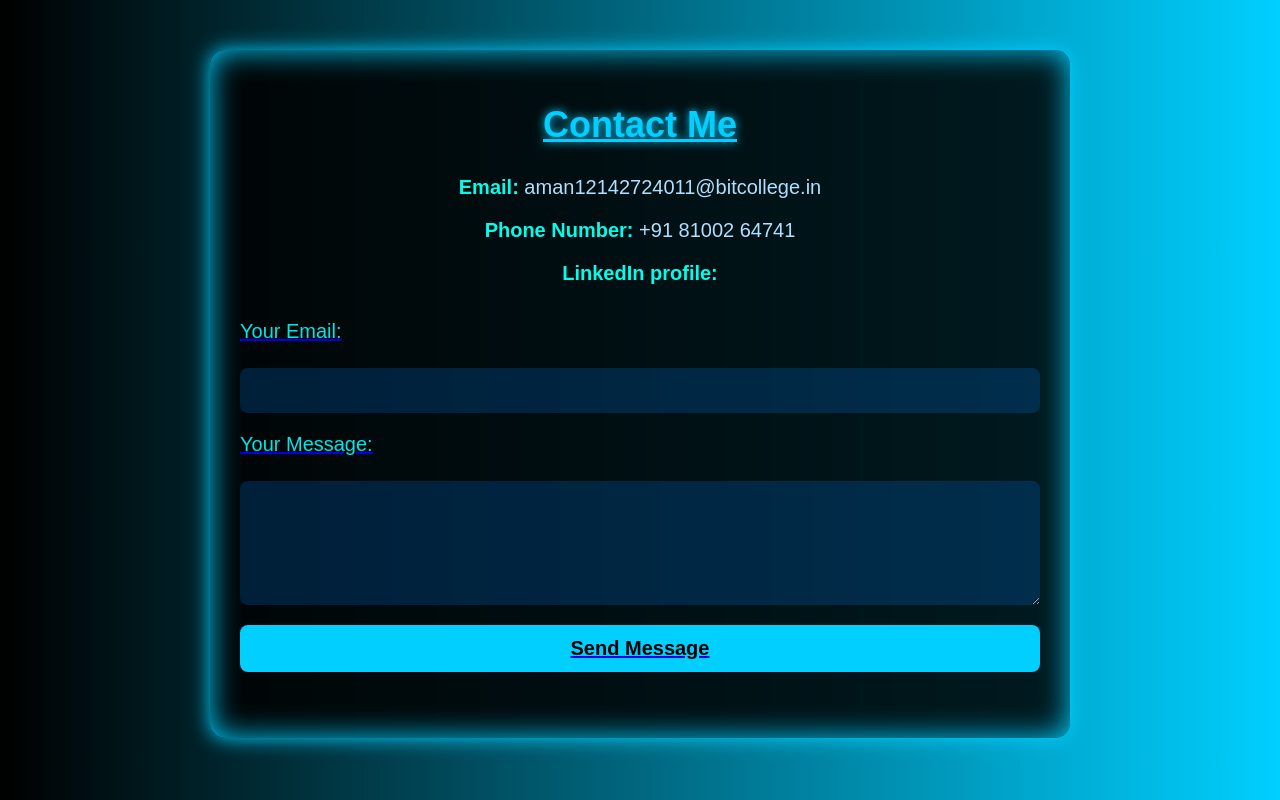
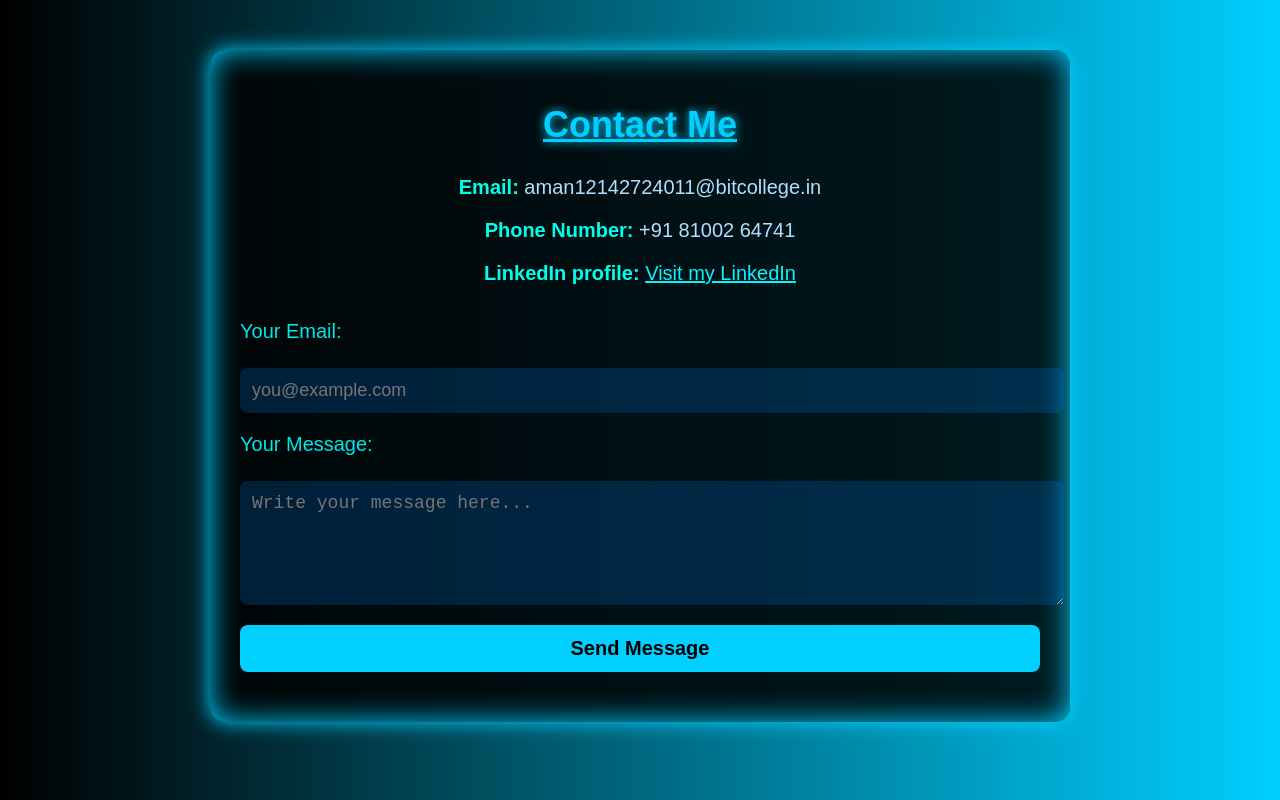
Before and after one commit to amanimam295/website, a plain HTML site: page contact.html in a window 1280 px wide. Drawn offline with Linux system fonts and the light colour scheme.

Commit message:
Update contact.html

```diff
--- a/contact.html
+++ b/contact.html
@@ -1,7 +1,11 @@
-<html lang="en"><head>
-  <meta charset="UTF-8">
-  <meta name="viewport" content="width=device-width, initial-scale=1">
+<!DOCTYPE html>
+<html lang="en">
+<head>
+  <meta charset="UTF-8" />
+  <meta name="viewport" content="width=device-width, initial-scale=1" />
+  <meta name="description" content="Contact Aman via email, phone, or LinkedIn. Send a message using the contact form." />
   <title>Contact Me - Aman</title>
+  <link rel="icon" href="favicon.ico" type="image/x-icon" />
   <style>
     body {
       background: linear-gradient(to right, black, #00cfff);
@@ -11,6 +15,7 @@
       color: white;
       overflow-x: hidden;
     }
+
     .content {
       max-width: 800px;
       margin: 50px auto;
@@ -20,10 +25,12 @@
       box-shadow: 0 0 20px #00cfff, 0 0 30px #00cfff inset;
       animation: popIn 1.5s ease-out;
     }
+
     @keyframes popIn {
       0% { transform: scale(0.8); opacity: 0; }
       100% { transform: scale(1); opacity: 1; }
     }
+
     h1 {
       text-align: center;
       font-size: 36px;
@@ -31,24 +38,30 @@
       margin-bottom: 25px;
       text-shadow: 0 0 10px #00cfff;
     }
+
     p {
       font-size: 20px;
       color: #b0e0ff;
       text-align: center;
       margin-bottom: 15px;
     }
+
     form {
       display: flex;
       flex-direction: column;
       gap: 20px;
       padding: 20px 0;
     }
+
     label {
       font-size: 20px;
       color: #00e6e6;
       margin-bottom: 5px;
     }
-    input, textarea {
+
+    input,
+    textarea {
+      width: 100%;
       padding: 12px;
       border: none;
       border-radius: 8px;
@@ -58,10 +71,13 @@
       transition: 0.3s;
       outline: none;
     }
-    input:focus, textarea:focus {
+
+    input:focus,
+    textarea:focus {
       background: rgba(0, 255, 255, 0.2);
       box-shadow: 0 0 12px #00cfff;
     }
+
     input[type="submit"] {
       background-color: #00cfff;
       color: black;
@@ -70,17 +86,25 @@
       font-size: 20px;
       transition: 0.4s;
     }
+
     input[type="submit"]:hover {
       background-color: #00ffff;
       transform: scale(1.05);
       box-shadow: 0 0 15px #00f7ff;
     }
+
     .contact-info {
       margin-top: 30px;
       text-align: center;
     }
+
     .contact-info b {
       color: #00ffea;
+    }
+
+    a {
+      color: #00f7ff;
+      text-decoration: underline;
     }
   </style>
 </head>
@@ -91,18 +115,20 @@
     <div class="contact-info">
       <p><b>Email:</b> aman12142724011@bitcollege.in</p>
       <p><b>Phone Number:</b> +91 81002 64741</p>
-      <p><b>LinkedIn profile:</b> <a href=https://www.linkedin.com/in/aman-imam-b23742225/ </a></p>
+      <p><b>LinkedIn profile:</b>
+        <a href="https://www.linkedin.com/in/aman-imam-b23742225/" target="_blank">Visit my LinkedIn</a>
+      </p>
     </div>
 
-    <form action="mailto:aman12142724011@bitcollege.in" method="post" enctype="text/plain">
+    <form action="https://formsubmit.co/aman12142724011@bitcollege.in" method="POST">
       <label for="email">Your Email:</label>
-      <input type="email" id="email" name="email" required="">
+      <input type="email" id="email" name="email" required placeholder="you@example.com" />
 
       <label for="message">Your Message:</label>
-      <textarea id="message" name="message" rows="5" cols="30" required=""></textarea>
+      <textarea id="message" name="message" rows="5" placeholder="Write your message here..." required></textarea>
 
-      <input type="submit" value="Send Message">
+      <input type="submit" value="Send Message" />
     </form>
   </div>
-
-</body></html>
+</body>
+</html>
```
